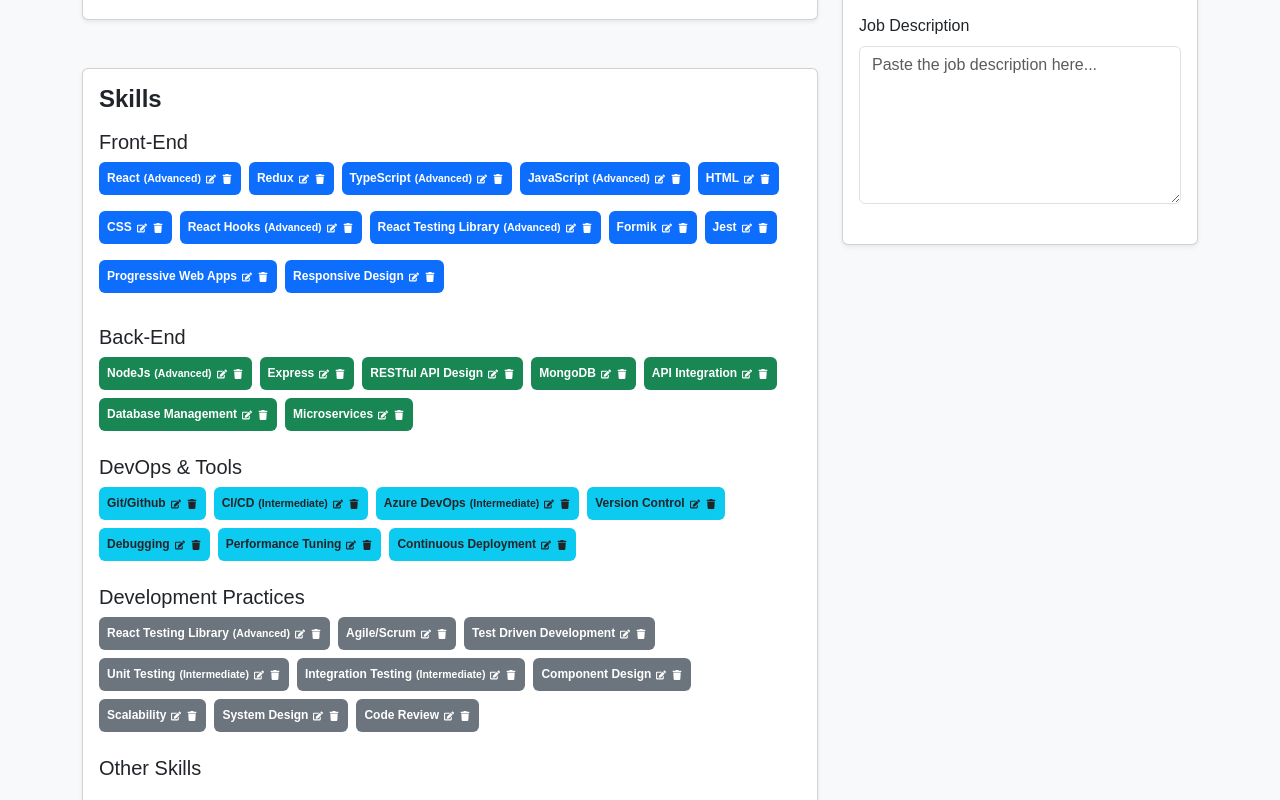
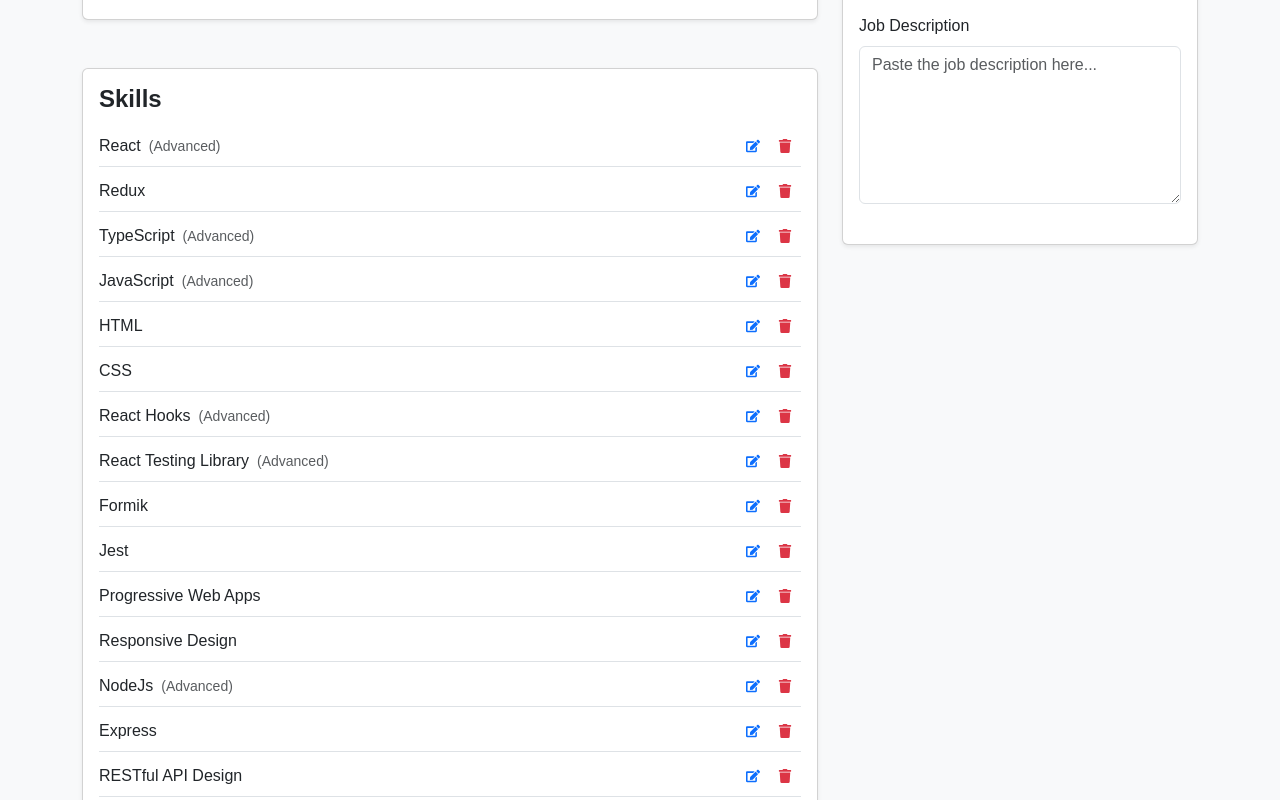
Before and after one commit to MohammedAlhawamdeh/resume-new, a Next.js app: page /resume-builder in a window 1280 px wide. Shown: the part 920-1720 px from the top of the page. Built offline with nearby package versions, Linux system fonts and the light colour scheme; what @react-pdf/renderer would draw is missing.

Commit message:
fxing skill styles

```diff
--- a/src/components/SkillsForm.tsx
+++ b/src/components/SkillsForm.tsx
@@ -105,31 +105,13 @@ export default function SkillsForm({ skills, updateSkills }: SkillsFormProps) {
       <Card.Body>
         <h2 className="fs-4 fw-bold mb-3">Skills</h2>
 
-        {/* Front-End Skills */}
+        {/* All Skills in a single list */}
         <div className="mb-4">
-          <h3 className="fs-5 fw-medium mb-2">Front-End</h3>
-          <div className="d-flex flex-wrap gap-2">
-            {skillsWithLevels
-              .filter((s) =>
-                [
-                  "React",
-                  "Redux",
-                  "TypeScript",
-                  "JavaScript",
-                  "HTML",
-                  "CSS",
-                  "React Hooks",
-                  "React Testing Library",
-                  "Formik",
-                  "Jest",
-                  "Progressive Web Apps",
-                  "Responsive Design",
-                ].some((frontEnd) => s.name.includes(frontEnd))
-              )
-              .map((skill, index) => {
+          <div>
+            {skillsWithLevels.map((skill, index) => {
               const originalIndex = findSkillIndex(skill.name);
               return (
-                  <div key={`frontend-${index}`} className="mb-2">
+                <div key={`skill-${index}`} className="mb-2">
                   {editingSkill.index === originalIndex ? (
                     <div className="d-flex gap-2">
                       <Form.Control
@@ -163,272 +145,63 @@ export default function SkillsForm({ skills, updateSkills }: SkillsFormProps) {
                         variant="success"
                         size="sm"
                         onClick={saveEditedSkill}
-                          className="d-flex align-items-center"
+                        className="d-flex align-items-center justify-content-center"
+                        style={{ width: '38px', height: '38px' }}
                       >
-                          <FaCheck size={12} />
+                        <FaCheck size={14} />
                       </Button>
                       <Button
                         variant="secondary"
                         size="sm"
                         onClick={cancelEditingSkill}
-                          className="d-flex align-items-center"
+                        className="d-flex align-items-center justify-content-center"
+                        style={{ width: '38px', height: '38px' }}
                       >
-                          <FaTimes size={12} />
+                        <FaTimes size={14} />
                       </Button>
                     </div>
                   ) : (
-                      <div className="badge bg-primary text-white p-2 d-flex align-items-center">
-                        <span>{skill.name}</span>
+                    <div className="d-flex justify-content-between align-items-center border-bottom pb-1">
+                      <div>
+                        <span className="fw-medium">{skill.name}</span>
                         {skill.level && (
-                          <small className="ms-1">({skill.level})</small>
+                          <small className="text-muted ms-2">({skill.level})</small>
                         )}
-                        <div className="d-flex ms-1">
-                          <button
-                            className="btn btn-link text-white p-0 me-1"
-                            style={{ fontSize: "10px" }}
-                            onClick={() =>
-                              startEditingSkill(originalIndex, skill)
-                            }
+                      </div>
+                      <div className="d-flex">
+                        <Button
+                          variant="link"
+                          className="p-1 text-primary"
+                          onClick={() => startEditingSkill(originalIndex, skill)}
+                          title="Edit skill"
+                          style={{
+                            display: "flex",
+                            alignItems: "center",
+                            justifyContent: "center",
+                            minWidth: "32px",
+                            height: "32px",
+                          }}
                         >
-                            <FaEdit size={10} />
-                          </button>
-                          <button
-                            className="btn btn-link text-white p-0"
-                            style={{ fontSize: "10px" }}
+                          <FaEdit size={14} />
+                        </Button>
+                        <Button
+                          variant="link"
+                          className="p-1 text-danger"
                           onClick={() => removeSkill(originalIndex)}
+                          title="Remove skill"
+                          style={{
+                            display: "flex",
+                            alignItems: "center",
+                            justifyContent: "center",
+                            minWidth: "32px",
+                            height: "32px",
+                          }}
                         >
-                            <FaTrash size={10} />
-                          </button>
+                          <FaTrash size={14} />
+                        </Button>
                       </div>
                     </div>
                   )}
-                  </div>
-                );
-              })}
-          </div>
-        </div>
-
-        {/* Back-End Skills */}
-        <div className="mb-4">
-          <h3 className="fs-5 fw-medium mb-2">Back-End</h3>
-          <div className="d-flex flex-wrap gap-2">
-            {skillsWithLevels
-              .filter((s) =>
-                [
-                  "NodeJs",
-                  "Express",
-                  "RESTful API",
-                  "MongoDB",
-                  "API Integration",
-                  "Database",
-                  "Microservices",
-                ].some((backend) => s.name.includes(backend))
-              )
-              .map((skill, index) => {
-                const originalIndex = findSkillIndex(skill.name);
-                return (
-                  <div
-                    key={`backend-${index}`}
-                    className="badge bg-success text-white p-2 d-flex align-items-center"
-                  >
-                    <span>{skill.name}</span>
-                    {skill.level && (
-                      <small className="ms-1">({skill.level})</small>
-                    )}
-                    <div className="d-flex ms-1">
-                      <button
-                        className="btn btn-link text-white p-0 me-1"
-                        style={{ fontSize: "10px" }}
-                        onClick={() => startEditingSkill(originalIndex, skill)}
-                      >
-                        <FaEdit size={10} />
-                      </button>
-                      <button
-                        className="btn btn-link text-white p-0"
-                        style={{ fontSize: "10px" }}
-                        onClick={() => removeSkill(originalIndex)}
-                      >
-                        <FaTrash size={10} />
-                      </button>
-                    </div>
-                  </div>
-                );
-              })}
-          </div>
-        </div>
-
-        {/* DevOps & Tools */}
-        <div className="mb-4">
-          <h3 className="fs-5 fw-medium mb-2">DevOps & Tools</h3>
-          <div className="d-flex flex-wrap gap-2">
-            {skillsWithLevels
-              .filter((s) =>
-                [
-                  "Git",
-                  "Github",
-                  "CI/CD",
-                  "Azure DevOps",
-                  "Version Control",
-                  "Debugging",
-                  "Performance",
-                  "Deployment",
-                ].some((devops) => s.name.includes(devops))
-              )
-              .map((skill, index) => {
-                const originalIndex = findSkillIndex(skill.name);
-                return (
-                  <div
-                    key={`devops-${index}`}
-                    className="badge bg-info text-dark p-2 d-flex align-items-center"
-                  >
-                    <span>{skill.name}</span>
-                    {skill.level && (
-                      <small className="ms-1">({skill.level})</small>
-                    )}
-                    <div className="d-flex ms-1">
-                      <button
-                        className="btn btn-link text-dark p-0 me-1"
-                        style={{ fontSize: "10px" }}
-                        onClick={() => startEditingSkill(originalIndex, skill)}
-                      >
-                        <FaEdit size={10} />
-                      </button>
-                      <button
-                        className="btn btn-link text-dark p-0"
-                        style={{ fontSize: "10px" }}
-                        onClick={() => removeSkill(originalIndex)}
-                      >
-                        <FaTrash size={10} />
-                      </button>
-                    </div>
-                  </div>
-                );
-              })}
-          </div>
-        </div>
-
-        {/* Development Practices */}
-        <div className="mb-4">
-          <h3 className="fs-5 fw-medium mb-2">Development Practices</h3>
-          <div className="d-flex flex-wrap gap-2">
-            {skillsWithLevels
-              .filter((s) =>
-                [
-                  "Agile",
-                  "Scrum",
-                  "Test Driven",
-                  "Testing",
-                  "Component Design",
-                  "Scalability",
-                  "System Design",
-                  "Code Review",
-                ].some((practice) => s.name.includes(practice))
-              )
-              .map((skill, index) => {
-                const originalIndex = findSkillIndex(skill.name);
-                return (
-                  <div
-                    key={`practice-${index}`}
-                    className="badge bg-secondary text-white p-2 d-flex align-items-center"
-                  >
-                    <span>{skill.name}</span>
-                    {skill.level && (
-                      <small className="ms-1">({skill.level})</small>
-                    )}
-                    <div className="d-flex ms-1">
-                      <button
-                        className="btn btn-link text-white p-0 me-1"
-                        style={{ fontSize: "10px" }}
-                        onClick={() => startEditingSkill(originalIndex, skill)}
-                      >
-                        <FaEdit size={10} />
-                      </button>
-                      <button
-                        className="btn btn-link text-white p-0"
-                        style={{ fontSize: "10px" }}
-                        onClick={() => removeSkill(originalIndex)}
-                      >
-                        <FaTrash size={10} />
-                      </button>
-                    </div>
-                  </div>
-                );
-              })}
-          </div>
-        </div>
-
-        {/* Other Skills */}
-        <div className="mb-4">
-          <h3 className="fs-5 fw-medium mb-2">Other Skills</h3>
-          <div className="d-flex flex-wrap gap-2">
-            {skillsWithLevels
-              .filter(
-                (s) =>
-                  ![
-                    "React",
-                    "Redux",
-                    "TypeScript",
-                    "JavaScript",
-                    "HTML",
-                    "CSS",
-                    "React Hooks",
-                    "React Testing Library",
-                    "Formik",
-                    "Jest",
-                    "Progressive Web Apps",
-                    "Responsive Design",
-                    "NodeJs",
-                    "Express",
-                    "RESTful API",
-                    "MongoDB",
-                    "API Integration",
-                    "Database",
-                    "Microservices",
-                    "Git",
-                    "Github",
-                    "CI/CD",
-                    "Azure DevOps",
-                    "Version Control",
-                    "Debugging",
-                    "Performance",
-                    "Deployment",
-                    "Agile",
-                    "Scrum",
-                    "Test Driven",
-                    "Testing",
-                    "Component Design",
-                    "Scalability",
-                    "System Design",
-                    "Code Review",
-                  ].some((keyword) => s.name.includes(keyword))
-              )
-              .map((skill, index) => {
-                const originalIndex = findSkillIndex(skill.name);
-                return (
-                  <div
-                    key={`other-${index}`}
-                    className="badge bg-dark text-white p-2 d-flex align-items-center"
-                  >
-                    <span>{skill.name}</span>
-                    {skill.level && (
-                      <small className="ms-1">({skill.level})</small>
-                    )}
-                    <div className="d-flex ms-1">
-                      <button
-                        className="btn btn-link text-white p-0 me-1"
-                        style={{ fontSize: "10px" }}
-                        onClick={() => startEditingSkill(originalIndex, skill)}
-                      >
-                        <FaEdit size={10} />
-                      </button>
-                      <button
-                        className="btn btn-link text-white p-0"
-                        style={{ fontSize: "10px" }}
-                        onClick={() => removeSkill(originalIndex)}
-                      >
-                        <FaTrash size={10} />
-                      </button>
-                    </div>
                 </div>
               );
             })}
```
Lines whose indentation alone changed are shown as unchanged.
